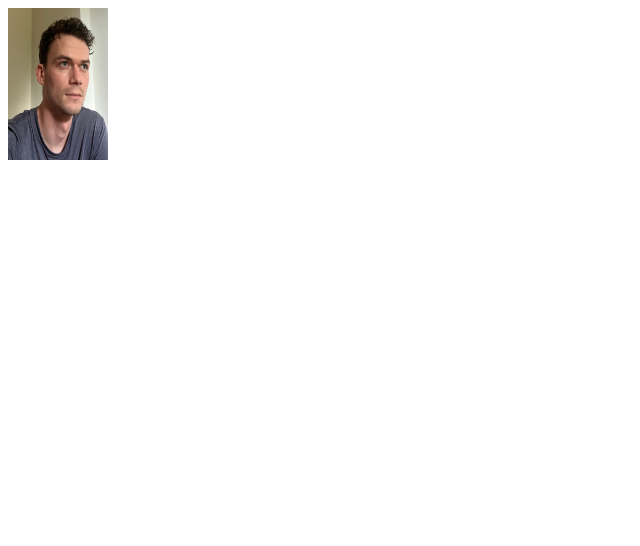
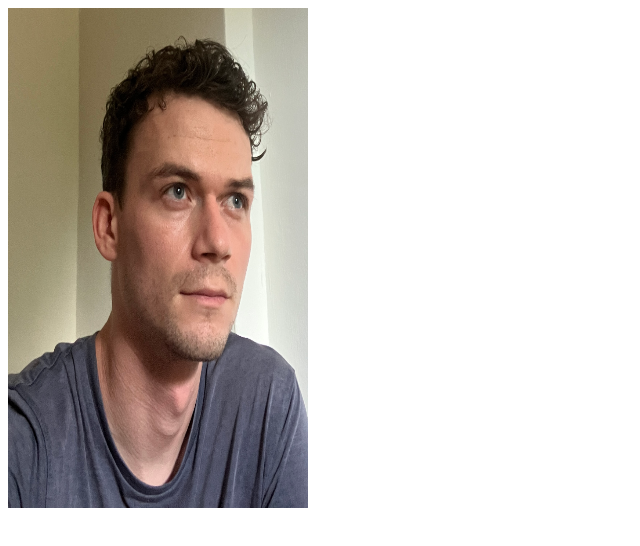
Before and after one commit to Nairdaf/nairdaf.github.io, a plain HTML site: page index.html in a window 1280 px wide. Shown: the whole page, without its empty margins (0-640 px from the left). Drawn offline with Linux system fonts and the light colour scheme.

Commit message:
Update index.html

```diff
--- a/index.html
+++ b/index.html
@@ -1 +1 @@
-<img src="https://raw.githubusercontent.com/Nairdaf/nairdaf.github.io/main/IMG_5129.jpg" alt="grasgruenblau" style="width:100px;height:152px;">
+<img src="https://raw.githubusercontent.com/Nairdaf/nairdaf.github.io/main/IMG_5129.jpg" alt="grasgruenblau" style="width:300px;height:500px;">
```
